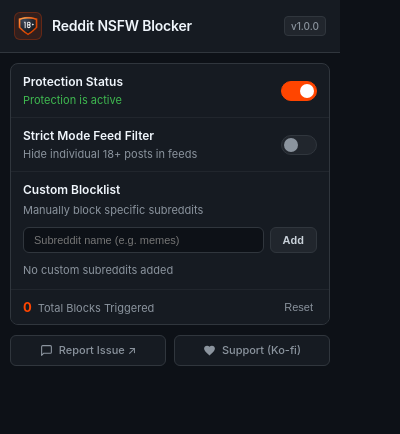
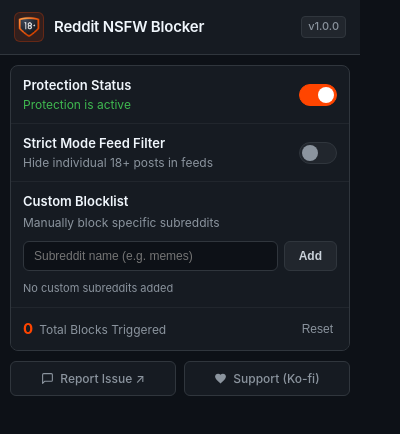
Before and after one commit to shashaank57/reddit-nsfw-blocker, a browser extension: page src/popup/popup.html in a window 400 px wide. Drawn offline with Linux system fonts and the light colour scheme.

Commit message:
Increase popup UI typography scale for enhanced legibility

```diff
--- a/src/popup/popup.css
+++ b/src/popup/popup.css
@@ -6,12 +6,12 @@
 }
 
 body {
-  width: 340px;
+  width: 360px;
   background-color: #0d1117;
   color: #c9d1d9;
   font-family: -apple-system, BlinkMacSystemFont, "Segoe UI", Roboto, Helvetica, Arial, sans-serif;
-  font-size: 13px;
-  line-height: 1.4;
+  font-size: 14px;
+  line-height: 1.45;
   overflow: hidden;
   user-select: none;
 }
@@ -30,8 +30,8 @@
 }
 
 .logo {
-  width: 28px;
-  height: 28px;
+  width: 30px;
+  height: 30px;
   border-radius: 6px;
   background-color: rgba(255, 69, 0, 0.12);
   display: flex;
@@ -42,8 +42,8 @@
 }
 
 .logo img {
-  width: 20px;
-  height: 20px;
+  width: 22px;
+  height: 22px;
   object-fit: contain;
   display: block;
 }
@@ -56,14 +56,14 @@
 }
 
 h1 {
-  font-size: 14px;
+  font-size: 15px;
   font-weight: 600;
   color: #f0f6fc;
   letter-spacing: -0.2px;
 }
 
 .version-badge {
-  font-size: 10px;
+  font-size: 11px;
   font-weight: 500;
   color: #8b949e;
   background-color: #21262d;
@@ -113,13 +113,13 @@
 .row-title {
   font-weight: 600;
   color: #f0f6fc;
-  font-size: 12px;
+  font-size: 13px;
 }
 
 .row-desc {
-  font-size: 11px;
+  font-size: 12px;
   color: #8b949e;
-  line-height: 1.3;
+  line-height: 1.35;
 }
 
 /* Section Row for Blocklist */
@@ -143,9 +143,9 @@
   background-color: #0d1117;
   border: 1px solid #30363d;
   border-radius: 6px;
-  padding: 6px 10px;
+  padding: 7px 10px;
   color: #f0f6fc;
-  font-size: 11px;
+  font-size: 12px;
   outline: none;
   transition: border-color 0.15s ease;
 }
@@ -158,10 +158,10 @@
   background-color: #21262d;
   color: #c9d1d9;
   border: 1px solid #30363d;
-  padding: 6px 12px;
+  padding: 7px 14px;
   border-radius: 6px;
   font-weight: 600;
-  font-size: 11px;
+  font-size: 12px;
   cursor: pointer;
   transition: background-color 0.15s ease, color 0.15s ease, border-color 0.15s ease;
 }
@@ -176,9 +176,9 @@
 .tag-container {
   display: flex;
   flex-wrap: wrap;
-  gap: 5px;
+  gap: 6px;
   margin-top: 6px;
-  max-height: 72px;
+  max-height: 80px;
   overflow-y: auto;
 }
 
@@ -195,9 +195,9 @@
   background-color: #0d1117;
   border: 1px solid #30363d;
   color: #c9d1d9;
-  padding: 2px 8px;
+  padding: 3px 8px;
   border-radius: 4px;
-  font-size: 11px;
+  font-size: 12px;
   display: inline-flex;
   align-items: center;
   gap: 5px;
@@ -207,7 +207,7 @@
   cursor: pointer;
   color: #8b949e;
   font-weight: bold;
-  font-size: 12px;
+  font-size: 13px;
   transition: color 0.15s ease;
 }
 
@@ -218,7 +218,7 @@
 /* Stats Row */
 .stat-row {
   background-color: #161b22;
-  padding: 8px 12px;
+  padding: 10px 12px;
 }
 
 .stat-info {
@@ -228,13 +228,13 @@
 }
 
 .stat-number {
-  font-size: 13px;
+  font-size: 15px;
   font-weight: 700;
   color: #ff4500;
 }
 
 .stat-label {
-  font-size: 11px;
+  font-size: 12px;
   color: #8b949e;
 }
 
@@ -242,7 +242,7 @@
   background: none;
   border: none;
   color: #8b949e;
-  font-size: 11px;
+  font-size: 12px;
   cursor: pointer;
   padding: 2px 4px;
   border-radius: 4px;
@@ -257,8 +257,8 @@
 .switch {
   position: relative;
   display: inline-block;
-  width: 36px;
-  height: 20px;
+  width: 38px;
+  height: 22px;
   flex-shrink: 0;
 }
 
@@ -284,8 +284,8 @@
 .slider:before {
   position: absolute;
   content: "";
-  height: 14px;
-  width: 14px;
+  height: 16px;
+  width: 16px;
   left: 2px;
   bottom: 2px;
   background-color: #8b949e;
@@ -319,9 +319,9 @@
   background-color: #161b22;
   border: 1px solid #30363d;
   color: #8b949e;
-  padding: 7px 10px;
+  padding: 8px 10px;
   border-radius: 6px;
-  font-size: 11px;
+  font-size: 12px;
   font-weight: 500;
   text-decoration: none;
   display: inline-flex;
```
